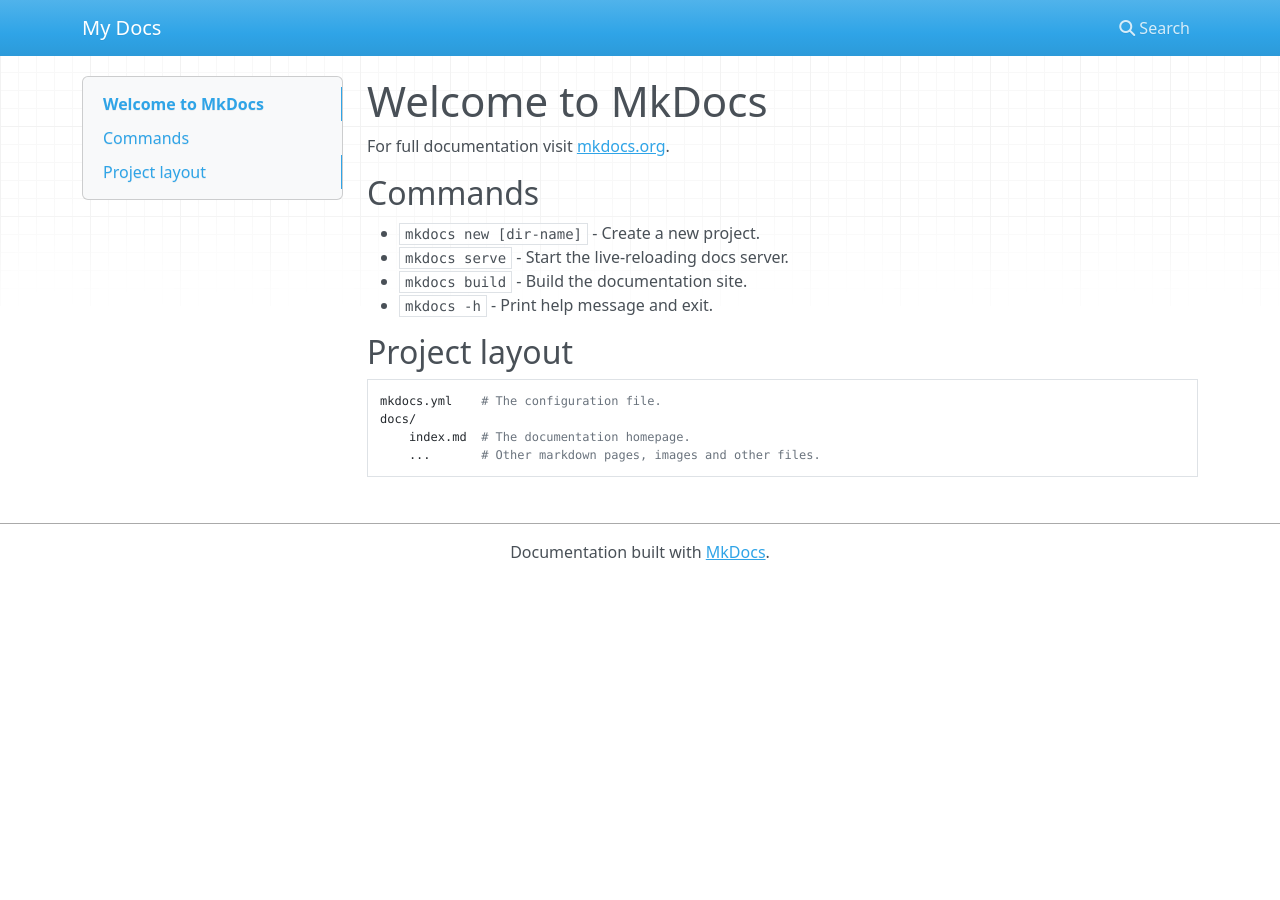
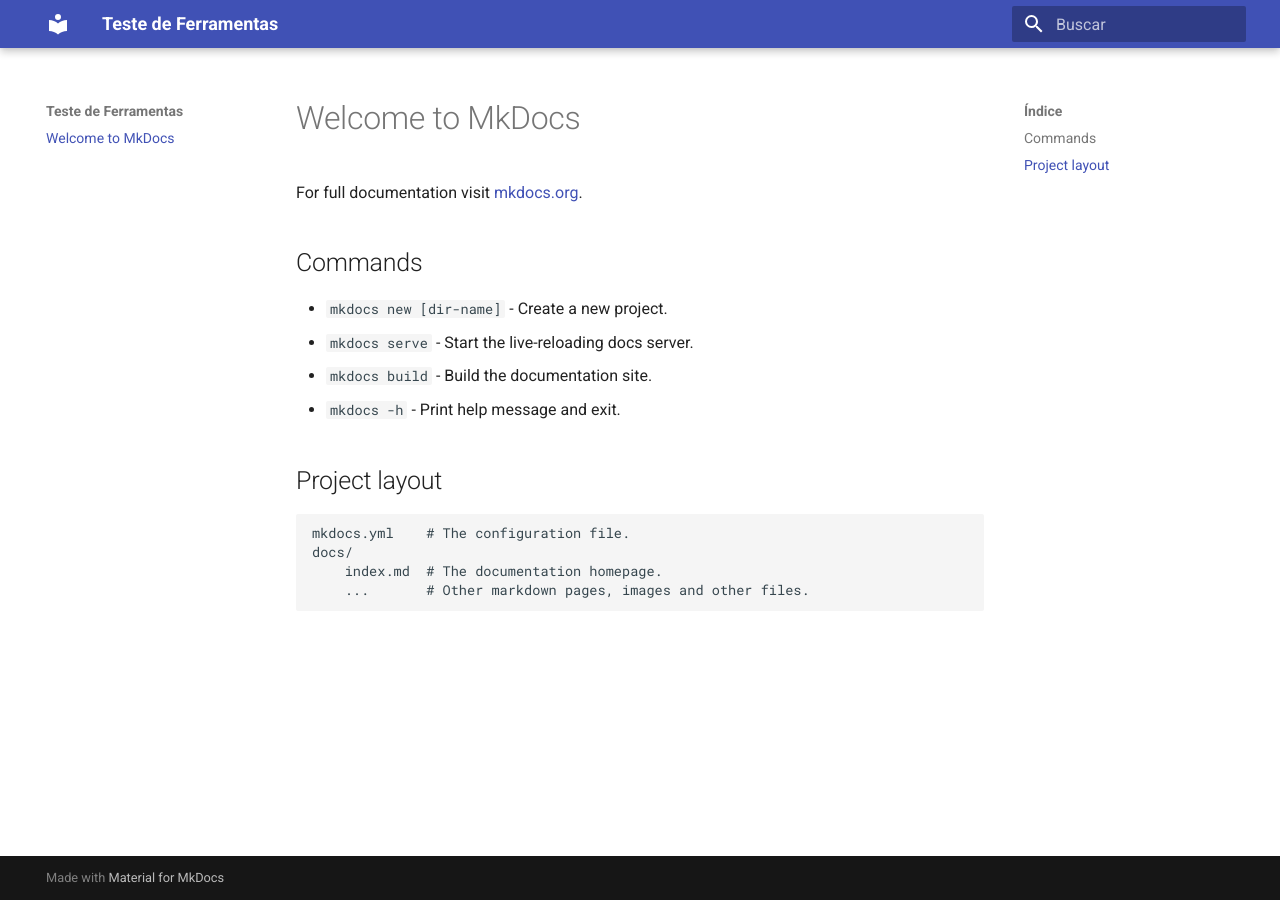
Before and after one commit to rib-thiago/tools, an MkDocs documentation site: the page built from docs/index.md, in a window 1280 px wide. Built offline with MkDocs 1.6.1 and Material for MkDocs 9.7.7, drawn with Linux system fonts in a browser that asks for light colours; nearby versions of some CDN libraries.

Commit message:
Adicionando idioma português e tema Material à documentação

```diff
--- a/mkdocs.yml
+++ b/mkdocs.yml
@@ -1 +1,5 @@
-site_name: My Docs
+site_name: Teste de Ferramentas
+
+theme:
+  name: material
+  language: pt-BR
```
